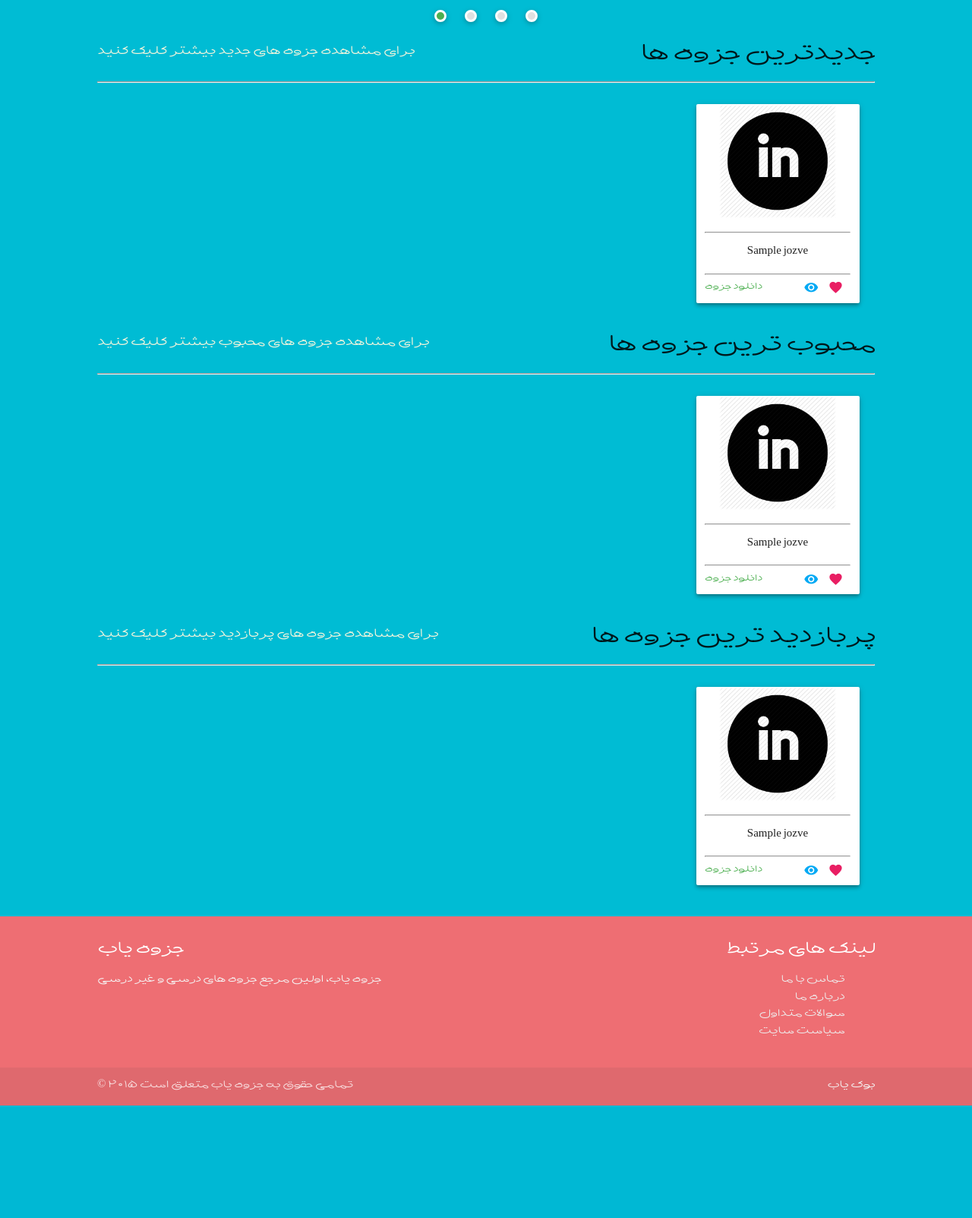
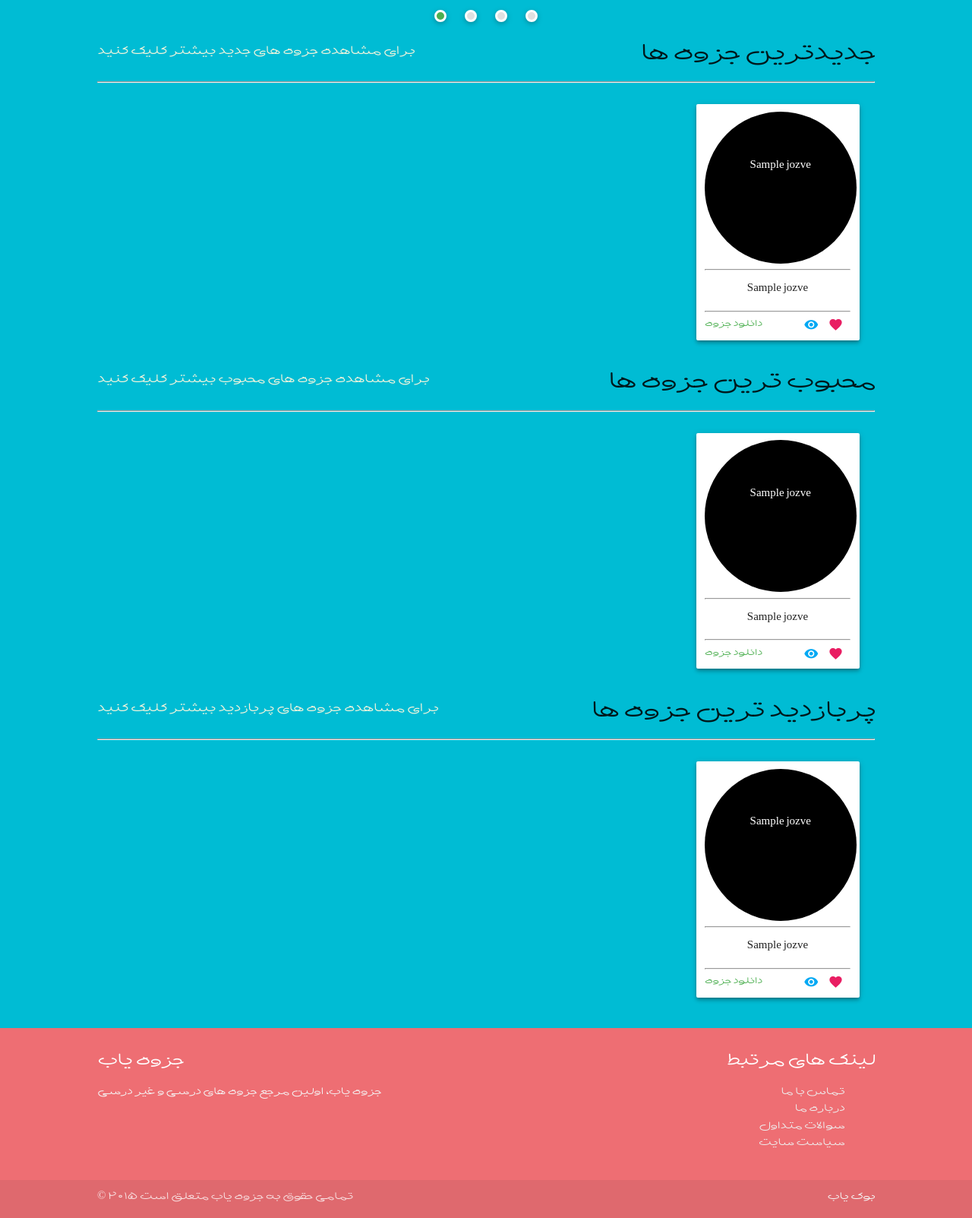
Before and after one commit to imanshafiei540/group_C_project, a PHP site: page /group_C_project/ in a window 1280 px wide. Shown: the part 574-2177 px from the top of the page at 76% size. Before the commit the page ends 2029 px from the top, so only its background shows below. Run offline with PHP 8.4, Linux system fonts and the light colour scheme; tables that the repository leaves empty or names only in its code hold one stand-in row (values such as "Sample post"); some libraries are stand-ins or nearby versions.

Commit message:
image add

```diff
--- a/jozveyab/index.php
+++ b/jozveyab/index.php
@@ -3,13 +3,13 @@ session_start();
 ob_start();
 
 
-include_once ('dbconn.php');
+include_once('dbconn.php');
 
-$conn = mysqli_connect($DB_HOST,$DB_USER,$DB_PASS,$DB_NAME);
+$conn = mysqli_connect($DB_HOST, $DB_USER, $DB_PASS, $DB_NAME);
 mysqli_set_charset($conn, 'utf8');
 
 
-if ( !$conn ) {
+if (!$conn) {
     die("Connection failed : " . mysqli_error());
 }
 
@@ -94,7 +94,8 @@ $result = mysqli_query($conn, "SELECT * FROM jozve ORDER BY id DESC LIMIT 4");
             z-index: 100;
             /* text-align: left; */
         }
-        h4{
+
+        h4 {
             text-align: right;
         }
 
@@ -104,6 +105,19 @@ $result = mysqli_query($conn, "SELECT * FROM jozve ORDER BY id DESC LIMIT 4");
 
         a:hover {
             color: blue;
+        }
+        .circle_img
+        {
+            width:200px;
+            height: 200px;
+            border-radius: 50%;
+            font-size: 100%;
+            color: #fff;
+            line-height: 30px;
+            padding-top: 30%;
+            text-align: center;
+            background: #000;
+            margin-top: 5%;
         }
 
     </style>
@@ -155,11 +169,12 @@ if (isset($_SESSION['user']) != "") {
 
 <div class="row">
     <div id="box" style="text-align: right!important;" class="container">
-        <a style="float: left;font-size: larger;" target="_blank" href="morenews.php">برای مشاهده جزوه های جدید بیشتر کلیک کنید</a>
+        <a style="float: left;font-size: larger;" target="_blank" href="morenews.php">برای مشاهده جزوه های جدید بیشتر
+            کلیک کنید</a>
         <h4>جدیدترین جزوه ها</h4>
         <hr>
         <?php
-        while ($row = mysqli_fetch_array($result)){
+        while ($row = mysqli_fetch_array($result)) {
             $post_id = $row['id'];
             $download = mysqli_query($conn, "SELECT `views` FROM `views` WHERE `post_id`='$post_id'");
             $counter_for_download = mysqli_fetch_array($download);
@@ -170,12 +185,12 @@ if (isset($_SESSION['user']) != "") {
             $likes = $likes['likes'];
 
             echo '<div id="box" style="margin: 2%;width: 21%;float: right" class="col s3 center z-depth-2 card-panel">
-                <img width="80%" height="150px" src="static/images/icon_Linkedin.png">
+                <div class="circle_img">' . $row['jozve_name'] . '</div>
                 <hr>
-                <p>'.$row['jozve_name'].'</p>
+                <p>' . $row['jozve_name'] . '</p>
                 <hr>
-                <a href="detail.php?post_id='.$row['id'].'" class="green-text" target="_blank" style="font-size: 0.9rem; float: left">دانلود جزوه</a>
-                <span style="float: right;"><i class="material-icons light-blue-text tooltipped" data-position="top" data-delay="50" data-tooltip="'.$counter_for_download.' Views" style="font-size: 1.3rem; padding-right: 10px;cursor: pointer;">visibility</i> <i class="material-icons pink-text tooltipped action-like" data-workpad-key="D84lCquI0azsJt7V5qQEHn" data-position="top" data-delay="50" data-tooltip="Likes '.$likes.'" style="font-size: 1.3rem; padding-right: 10px; cursor: pointer;">favorite</i> <span style="float: left;"></span></span>
+                <a href="detail.php?post_id=' . $row['id'] . '" class="green-text" target="_blank" style="font-size: 0.9rem; float: left">دانلود جزوه</a>
+                <span style="float: right;"><i class="material-icons light-blue-text tooltipped" data-position="top" data-delay="50" data-tooltip="' . $counter_for_download . ' Views" style="font-size: 1.3rem; padding-right: 10px;cursor: pointer;">visibility</i> <i class="material-icons pink-text tooltipped action-like" data-workpad-key="D84lCquI0azsJt7V5qQEHn" data-position="top" data-delay="50" data-tooltip="Likes ' . $likes . '" style="font-size: 1.3rem; padding-right: 10px; cursor: pointer;">favorite</i> <span style="float: left;"></span></span>
 
             </div>';
         }
@@ -187,13 +202,14 @@ if (isset($_SESSION['user']) != "") {
 
 <div class="row">
     <div id="box" style="text-align: right!important;" class="container">
-        <a style="float: left;font-size: larger;" target="_blank" href="morelike.php">برای مشاهده جزوه های محبوب بیشتر کلیک کنید</a>
+        <a style="float: left;font-size: larger;" target="_blank" href="morelike.php">برای مشاهده جزوه های محبوب بیشتر
+            کلیک کنید</a>
         <h4>محبوب ترین جزوه ها</h4>
         <hr>
         <?php
         $query = "SELECT * FROM likes ORDER BY likes DESC LIMIT 4";
         $res = mysqli_query($conn, $query);
-        while ($data = mysqli_fetch_assoc($res)){
+        while ($data = mysqli_fetch_assoc($res)) {
             $id = $data['post_id'];
             $query2 = "SELECT * FROM jozve WHERE `id`='$id'";
             $res2 = mysqli_query($conn, $query2);
@@ -209,12 +225,12 @@ if (isset($_SESSION['user']) != "") {
             $likes = $likes['likes'];
 
             echo '<div id="box" style="margin: 2%;width: 21%;float: right" class="col s3 center z-depth-2 card-panel">
-                <img width="80%" height="150px" src="static/images/icon_Linkedin.png">
+                <div class="circle_img">' . $row['jozve_name'] . '</div>
                 <hr>
-                <p>'.$row['jozve_name'].'</p>
+                <p>' . $row['jozve_name'] . '</p>
                 <hr>
-                <a href="http://localhost/group_C_project/jozveyab/detail.php?post_id='.$row['id'].'" class="green-text" target="_blank" style="font-size: 0.9rem; float: left">دانلود جزوه</a>
-                <span style="float: right;"><i class="material-icons light-blue-text tooltipped" data-position="top" data-delay="50" data-tooltip="'.$counter_for_download.' Views" style="font-size: 1.3rem; padding-right: 10px;cursor: pointer;">visibility</i> <i class="material-icons pink-text tooltipped action-like" data-workpad-key="D84lCquI0azsJt7V5qQEHn" data-position="top" data-delay="50" data-tooltip="Likes '.$likes.'" style="font-size: 1.3rem; padding-right: 10px; cursor: pointer;">favorite</i> <span style="float: left;"></span></span>
+                <a href="http://localhost/group_C_project/jozveyab/detail.php?post_id=' . $row['id'] . '" class="green-text" target="_blank" style="font-size: 0.9rem; float: left">دانلود جزوه</a>
+                <span style="float: right;"><i class="material-icons light-blue-text tooltipped" data-position="top" data-delay="50" data-tooltip="' . $counter_for_download . ' Views" style="font-size: 1.3rem; padding-right: 10px;cursor: pointer;">visibility</i> <i class="material-icons pink-text tooltipped action-like" data-workpad-key="D84lCquI0azsJt7V5qQEHn" data-position="top" data-delay="50" data-tooltip="Likes ' . $likes . '" style="font-size: 1.3rem; padding-right: 10px; cursor: pointer;">favorite</i> <span style="float: left;"></span></span>
 
             </div>';
 
@@ -227,13 +243,14 @@ if (isset($_SESSION['user']) != "") {
 </div>
 <div class="row">
     <div id="box" style="text-align: right!important;" class="container">
-        <a style="float: left;font-size: larger;" target="_blank" href="moreview.php">برای مشاهده جزوه های پربازدید بیشتر کلیک کنید</a>
+        <a style="float: left;font-size: larger;" target="_blank" href="moreview.php">برای مشاهده جزوه های پربازدید
+            بیشتر کلیک کنید</a>
         <h4>پربازدید ترین جزوه ها</h4>
         <hr>
         <?php
         $query = "SELECT * FROM views ORDER BY views DESC LIMIT 4";
         $res = mysqli_query($conn, $query);
-        while ($data = mysqli_fetch_assoc($res)){
+        while ($data = mysqli_fetch_assoc($res)) {
             $id = $data['post_id'];
             $query2 = "SELECT * FROM jozve WHERE `id`='$id'";
             $res2 = mysqli_query($conn, $query2);
@@ -247,13 +264,13 @@ if (isset($_SESSION['user']) != "") {
             $like = mysqli_query($conn, "SELECT `likes` FROM `likes` WHERE `post_id`='$post_id'");
             $likes = mysqli_fetch_array($like);
             $likes = $likes['likes'];
-            echo '<div id="box" style="margin: 2%;width: 21%;float: right" class="col s3 center z-depth-2 card-panel">
-                <img width="80%" height="150px" src="static/images/icon_Linkedin.png">
+            echo '<div id="box" style="margin: 2%;width: 21%;float: right;" class="col s3 center z-depth-2 card-panel">
+                <div class="circle_img">' . $row['jozve_name'] . '</div>
                 <hr>
-                <p>'.$row['jozve_name'].'</p>
+                <p>' . $row['jozve_name'] . '</p>
                 <hr>
-                <a href="http://localhost/group_C_project/jozveyab/detail.php?post_id='.$row['id'].'" class="green-text" target="_blank" style="font-size: 0.9rem; float: left">دانلود جزوه</a>
-                <span style="float: right;"><i class="material-icons light-blue-text tooltipped" data-position="top" data-delay="50" data-tooltip="'.$counter_for_download.' Views" style="font-size: 1.3rem; padding-right: 10px;cursor: pointer;">visibility</i> <i class="material-icons pink-text tooltipped action-like" data-workpad-key="D84lCquI0azsJt7V5qQEHn" data-position="top" data-delay="50" data-tooltip="Likes '.$likes.'" style="font-size: 1.3rem; padding-right: 10px; cursor: pointer;">favorite</i> <span style="float: left;"></span></span>
+                <a href="http://localhost/group_C_project/jozveyab/detail.php?post_id=' . $row['id'] . '" class="green-text" target="_blank" style="font-size: 0.9rem; float: left">دانلود جزوه</a>
+                <span style="float: right;"><i class="material-icons light-blue-text tooltipped" data-position="top" data-delay="50" data-tooltip="' . $counter_for_download . ' Views" style="font-size: 1.3rem; padding-right: 10px;cursor: pointer;">visibility</i> <i class="material-icons pink-text tooltipped action-like" data-workpad-key="D84lCquI0azsJt7V5qQEHn" data-position="top" data-delay="50" data-tooltip="Likes ' . $likes . '" style="font-size: 1.3rem; padding-right: 10px; cursor: pointer;">favorite</i> <span style="float: left;"></span></span>
 
             </div>';
 
```
Also changed, not shown: jozveyab/morelike.php (+14 -1 lines), jozveyab/morenews.php (+14 -1 lines), jozveyab/moreview.php (+14 -1 lines), jozveyab/myposts.php (+16 -4 lines).
